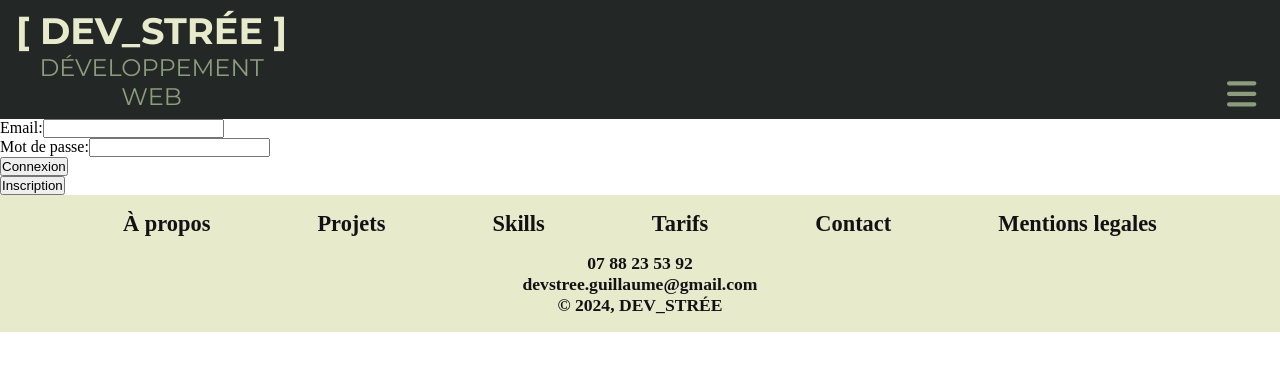
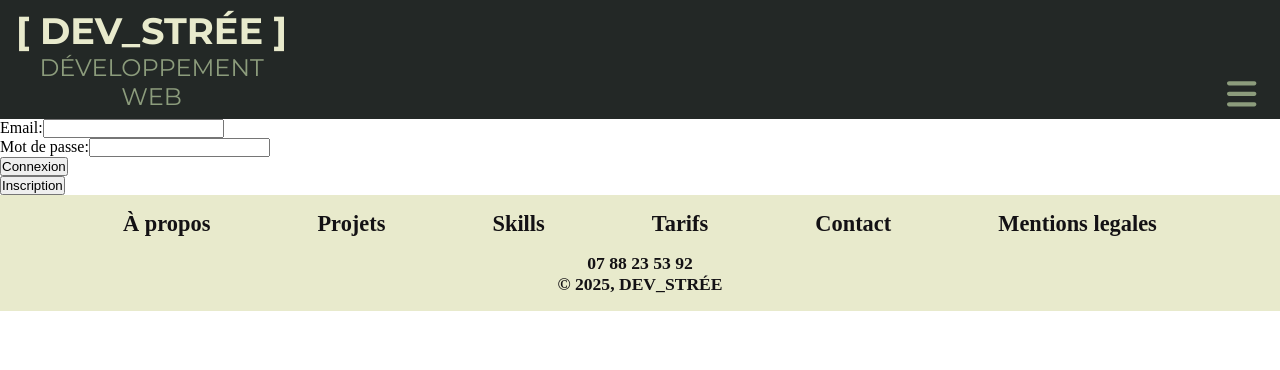
Before and after one commit to Guillaumedev69/portfolio, a React (Vite) app: page /auth in a window 1280 px wide. Shown: the top 370 px of the page. Built offline with nearby package versions, Linux system fonts and the light colour scheme; a web font is replaced by a local one.

Commit message:
Update Footer.jsx

```diff
--- a/src/components/Footer.jsx
+++ b/src/components/Footer.jsx
@@ -29,17 +29,9 @@ const Footer = () => {
 
       <div className="footer__info">
         <p className="noneMobile">07 88 23 53 92</p>
-        <a href="mailto:devstree.guillaume@gmail.com" className="noneMobile">
-          <p>devstree.guillaume@gmail.com</p>
-        </a>
-        <p>&copy; 2024, DEV_STRÉE</p>
-        <Link to="/auth">
-          <FontAwesomeIcon
-            className="btnSign"
-            icon={faUser}
-            title="connexion"
-          />
-        </Link>
+        <p>&copy; 2025, DEV_STRÉE</p>
+        <div id="ecoindex-badge" data-theme="dark"></div>
+        <script src="https://cdn.jsdelivr.net/gh/cnumr/ecoindex_badge@3/assets/js/ecoindex-badge.js" defer></script>
       </div>
     </footer>
   );
```
